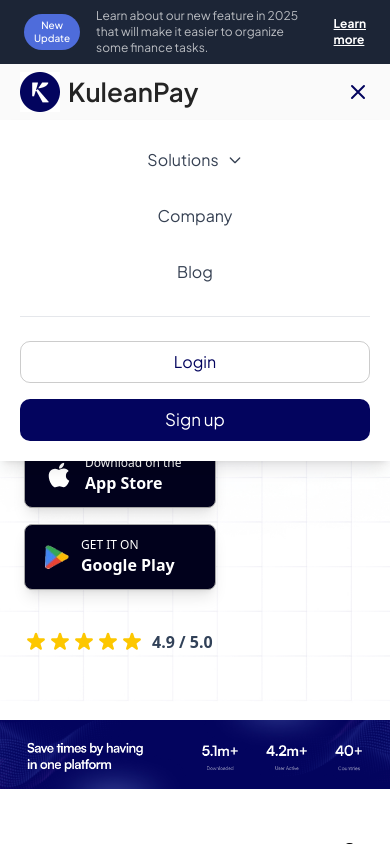
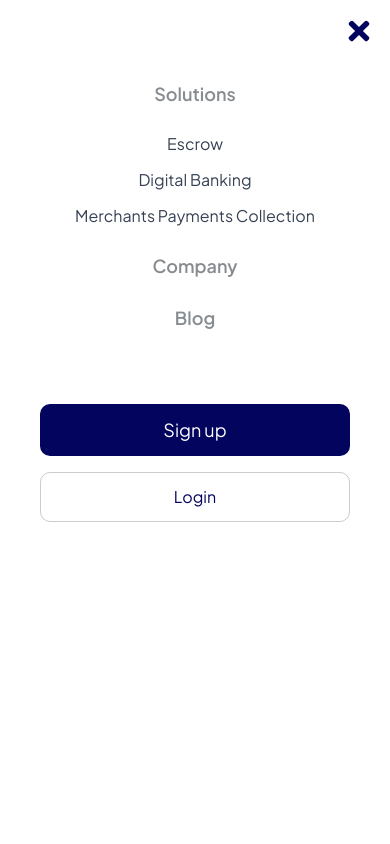
Before and after one commit to ChristopherAmah/kuleanpay, a React (Vite) app: page / in a window 390 px wide. Both pictures are taken after a click on the button 358 px from the left and 92 px from the top of the page. Shown: the top 844 px of the page. Built offline with nearby package versions, Linux system fonts and the light colour scheme; a web font is replaced by a local one.

Commit message:
menu bars

```diff
--- a/src/components/Navbar.jsx
+++ b/src/components/Navbar.jsx
@@ -1,37 +1,37 @@
 import React, { useState, useEffect, useRef } from "react";
 import { Link } from "react-router-dom";
 import logo from "../assets/logo.jpg";
+import { FaTimes } from "react-icons/fa"; // Keep FaTimes for the mobile menu close button
 
 const Navbar = () => {
-  const [isOpen, setIsOpen] = useState(false);
-  const [isMobileMenuOpen, setIsMobileMenuOpen] = useState(false);
-  const dropdownRef = useRef(null);
+  const [isMenuOpen, setIsMenuOpen] = useState(false);
+  const [isSolutionsOpen, setIsSolutionsOpen] = useState(false);
+  const solutionsRef = useRef(null);
 
-  // Close dropdown when clicking outside
   useEffect(() => {
     const handleClickOutside = (event) => {
-      if (dropdownRef.current && !dropdownRef.current.contains(event.target)) {
-        setIsOpen(false);
+      if (solutionsRef.current && !solutionsRef.current.contains(event.target)) {
+        setIsSolutionsOpen(false);
       }
     };
     document.addEventListener("mousedown", handleClickOutside);
     return () => document.removeEventListener("mousedown", handleClickOutside);
   }, []);
 
-  // Function to handle link clicks and close the menu
-  const handleLinkClick = () => {
-    setIsMobileMenuOpen(false);
+  const toggleMenu = () => {
+    setIsMenuOpen(!isMenuOpen);
+    setIsSolutionsOpen(false);
   };
 
-  // Function to handle link clicks inside the mobile solutions dropdown
-  const handleDropdownLinkClick = () => {
-    handleLinkClick(); // Closes the mobile menu
+  const closeMenus = () => {
+    setIsMenuOpen(false);
+    setIsSolutionsOpen(false);
   };
 
   return (
-    <nav className="w-full bg-[#00000005] px-5 lg:px-16 py-2 flex items-center justify-between relative">
+    <nav className="w-full bg-[#00000005] px-5 lg:px-16 py-2 flex items-center justify-between relative z-50">
       {/* Left: Logo */}
-      <Link to="/">
+      <Link to="/" onClick={closeMenus}>
         <div className="flex items-center gap-x-2 lg:mr-[-200px]">
           <img src={logo} alt="KuleanPay logo" className="w-[40px]" />
           <span className="font-jakarta text-[25.96px] font-semibold text-[#242424]">
@@ -40,12 +40,9 @@
         </div>
       </Link>
 
-      {/* Right: Hamburger Menu for Mobile */}
-      <div className="flex items-center gap-x-[14px] font-jakarta md:hidden">
-        <button
-          onClick={() => setIsMobileMenuOpen(!isMobileMenuOpen)}
-          className="text-[#03045E] focus:outline-none"
-        >
+      {/* Mobile Menu Button (SVG Icon) */}
+      <div className="md:hidden flex items-center gap-x-[14px]">
+        <button onClick={toggleMenu} className="text-[#03045E]">
           <svg
             className="w-6 h-6"
             fill="none"
@@ -57,28 +54,24 @@
               strokeLinecap="round"
               strokeLinejoin="round"
               strokeWidth="2"
-              d={
-                isMobileMenuOpen
-                  ? "M6 18L18 6M6 6l12 12"
-                  : "M4 6h16M4 12h16m-7 6h7"
-              }
+              d={isMenuOpen ? "M6 18L18 6M6 6l12 12" : "M4 6h16M4 12h16m-7 6h7"}
             ></path>
           </svg>
         </button>
       </div>
 
-      {/* Middle: Desktop Nav links */}
-      <div className="hidden md:flex gap-x-[52px] text-[#878C91] font-dm">
-        {/* Solutions Dropdown */}
-        <div ref={dropdownRef} className="relative">
+      {/* Desktop Navigation Links */}
+      <div className="hidden md:flex items-center gap-x-[52px] text-[#878C91] font-dm">
+        {/* Solutions Dropdown for Desktop */}
+        <div ref={solutionsRef} className="relative">
           <button
-            onClick={() => setIsOpen(!isOpen)}
+            onClick={() => setIsSolutionsOpen(!isSolutionsOpen)}
             className="flex items-center gap-1 hover:text-gray-900 transition"
           >
             Solutions
             <svg
               className={`w-4 h-4 transform transition-transform duration-200 ${
-                isOpen ? "rotate-180" : ""
+                isSolutionsOpen ? "rotate-180" : ""
               }`}
               fill="none"
               stroke="currentColor"
@@ -88,12 +81,119 @@
               <path strokeLinecap="round" strokeLinejoin="round" d="M19 9l-7 7-7-7" />
             </svg>
           </button>
-          {isOpen && (
-            <div className="fixed bottom-8 left-8 bg-white shadow-2xl rounded-2xl p-6 w-[340px] z-50 animate-slideUp">
+          {isSolutionsOpen && (
+            <div className="absolute top-full mt-2 left-1/2 -translate-x-1/2 bg-white shadow-2xl rounded-2xl p-6 w-[340px] z-50 animate-slideUp">
+              <SolutionsDropdownMenu closeMenus={closeMenus} />
+            </div>
+          )}
+        </div>
+        <Link to="/company" onClick={closeMenus} className="hover:text-gray-900 transition">
+          Company
+        </Link>
+        <Link to="/blog" onClick={closeMenus} className="hover:text-gray-900 transition">
+          Blog
+        </Link>
+      </div>
+
+      {/* Desktop Buttons */}
+      <div className="hidden md:flex items-center gap-x-[14px] font-jakarta">
+        <Link
+          to="/login"
+          onClick={closeMenus}
+          className="px-4 lg:px-5 py-2 rounded-[10px] border border-[#00000033] text-[#03045E] hover:bg-gray-100 transition"
+        >
+          Login
+        </Link>
+        <Link
+          to="/signup"
+          onClick={closeMenus}
+          className="px-4 lg:px-5 py-2 rounded-[10px] bg-[#03045E] text-[17px] text-white hover:bg-[#03045E] transition"
+        >
+          Sign up
+        </Link>
+      </div>
+
+      {/* Mobile Menu */}
+      {isMenuOpen && (
+        <div className="fixed top-0 left-0 w-full h-full bg-white md:hidden z-40 p-5 pt-20 flex flex-col items-center space-y-8 animate-slideIn">
+          {/* Menu Header with Close Button */}
+          <div className="absolute top-4 right-4">
+            <button onClick={closeMenus} className="text-[#03045E] text-3xl">
+              <FaTimes />
+            </button>
+          </div>
+
+          <div className="w-full text-center space-y-6">
+            {/* Solutions Links for Mobile */}
+            <h3 className="text-lg font-semibold text-[#878C91]">Solutions</h3>
+            <div className="flex flex-col items-center space-y-3">
+              <Link
+                to="/escrow"
+                onClick={closeMenus}
+                className="block text-base text-gray-700 hover:text-gray-900 transition"
+              >
+                Escrow
+              </Link>
+              <Link
+                to="/digital-banking"
+                onClick={closeMenus}
+                className="block text-base text-gray-700 hover:text-gray-900 transition"
+              >
+                Digital Banking
+              </Link>
+              <Link
+                to="/merchant-payments"
+                onClick={closeMenus}
+                className="block text-base text-gray-700 hover:text-gray-900 transition"
+              >
+                Merchants Payments Collection
+              </Link>
+            </div>
+
+            <Link
+              to="/company"
+              onClick={closeMenus}
+              className="block text-lg font-semibold text-[#878C91] hover:text-gray-900 transition"
+            >
+              Company
+            </Link>
+            <Link
+              to="/blog"
+              onClick={closeMenus}
+              className="block text-lg font-semibold text-[#878C91] hover:text-gray-900 transition"
+            >
+              Blog
+            </Link>
+          </div>
+
+          <div className="flex flex-col gap-4 w-full px-5 mt-10">
+            <Link
+              to="/signup"
+              onClick={closeMenus}
+              className="w-full text-center px-4 py-3 rounded-[10px] bg-[#03045E] text-lg text-white"
+            >
+              Sign up
+            </Link>
+            <Link
+              to="/login"
+              onClick={closeMenus}
+              className="w-full text-center px-4 py-3 rounded-[10px] border border-[#00000033] text-[#03045E]"
+            >
+              Login
+            </Link>
+          </div>
+        </div>
+      )}
+    </nav>
+  );
+};
+
+const SolutionsDropdownMenu = ({ closeMenus }) => (
   <div className="space-y-4">
     {/* Item 1 */}
     <Link
       to="/escrow"
+      onClick={closeMenus}
       className="flex items-start gap-3 p-3 rounded-xl hover:bg-gray-50 transition"
     >
       <div className="text-blue-600 text-xl">✦</div>
@@ -107,6 +207,7 @@
     {/* Item 2 */}
     <Link
       to="/digital-banking"
+      onClick={closeMenus}
       className="flex items-start gap-3 p-3 rounded-xl hover:bg-gray-50 transition bg-blue-50"
     >
       <div className="text-blue-600 text-xl">◉</div>
@@ -120,6 +221,7 @@
     {/* Item 3 */}
     <Link
       to="/merchant-payments"
+      onClick={closeMenus}
       className="flex items-start gap-3 p-3 rounded-xl hover:bg-gray-50 transition"
     >
       <div className="text-blue-600 text-xl">☑</div>
@@ -133,114 +235,6 @@
       </div>
     </Link>
   </div>
-            </div>
-          )}
-        </div>
-        <Link to="/company" className="hover:text-gray-900 transition">
-          Company
-        </Link>
-        <Link to="/blog" className="hover:text-gray-900 transition">
-          Blog
-        </Link>
-      </div>
-
-      {/* Right: Desktop Buttons */}
-      <div className="hidden md:flex items-center gap-x-[14px] font-jakarta">
-        <Link
-          to="/login"
-          className="px-4 lg:px-5 py-2 rounded-[10px] border border-[#00000033] text-[#03045E] hover:bg-gray-100 transition"
-        >
-          Login
-        </Link>
-        <Link
-          to="/signup"
-          className="px-4 lg:px-5 py-2 rounded-[10px] bg-[#03045E] text-[17px] text-white hover:bg-[#03045E] transition"
-        >
-          Sign up
-        </Link>
-      </div>
-
-      {/* Mobile Menu */}
-      {isMobileMenuOpen && (
-        <div className="absolute top-full left-0 w-full bg-white shadow-lg p-5 flex flex-col items-center gap-y-4 md:hidden z-40">
-          {/* Solutions Dropdown for Mobile */}
-          <div className="relative w-full">
-            <button
-              onClick={() => setIsOpen(!isOpen)}
-              className="w-full text-center py-2 text-gray-700 hover:bg-gray-100 rounded flex items-center justify-center gap-2"
-            >
-              Solutions
-              <svg
-                className={`w-4 h-4 transform transition-transform duration-200 ${
-                  isOpen ? "rotate-180" : ""
-                }`}
-                fill="none"
-                stroke="currentColor"
-                strokeWidth="2"
-                viewBox="0 0 24 24"
-              >
-                <path strokeLinecap="round" strokeLinejoin="round" d="M19 9l-7 7-7-7" />
-              </svg>
-            </button>
-            {isOpen && (
-              <div className="mt-2 w-full flex flex-col items-center space-y-2">
-                <Link
-                  to="/escrow"
-                  className="w-full text-center py-2 text-gray-600 hover:bg-gray-50 rounded"
-                  onClick={handleDropdownLinkClick}
-                >
-                  Escrow
-                </Link>
-                <Link
-                  to="/digital-banking"
-                  className="w-full text-center py-2 text-gray-600 hover:bg-gray-50 rounded"
-                  onClick={handleDropdownLinkClick}
-                >
-                  Digital Banking
-                </Link>
-                <Link
-                  to="/merchant-payments"
-                  className="w-full text-center py-2 text-gray-600 hover:bg-gray-50 rounded"
-                  onClick={handleDropdownLinkClick}
-                >
-                  Merchants Payments Collection
-                </Link>
-              </div>
-            )}
-          </div>
-          <Link
-            to="/company"
-            className="w-full text-center py-2 text-gray-700 hover:bg-gray-100 rounded"
-            onClick={handleLinkClick}
-          >
-            Company
-          </Link>
-          <Link
-            to="/blog"
-            className="w-full text-center py-2 text-gray-700 hover:bg-gray-100 rounded"
-            onClick={handleLinkClick}
-          >
-            Blog
-          </Link>
-          <div className="w-full h-px bg-gray-200 my-2"></div>
-          <Link
-            to="/login"
-            className="w-full text-center py-2 rounded-[10px] border border-[#00000033] text-[#03045E] hover:bg-gray-100 transition"
-            onClick={handleLinkClick}
-          >
-            Login
-          </Link>
-          <Link
-            to="/signup"
-            className="w-full text-center py-2 rounded-[10px] bg-[#03045E] text-[17px] text-white hover:bg-[#03045E] transition"
-            onClick={handleLinkClick}
-          >
-            Sign up
-          </Link>
-        </div>
-      )}
-    </nav>
 );
-};
 
 export default Navbar;
```
Lines whose indentation alone changed are shown as unchanged.
